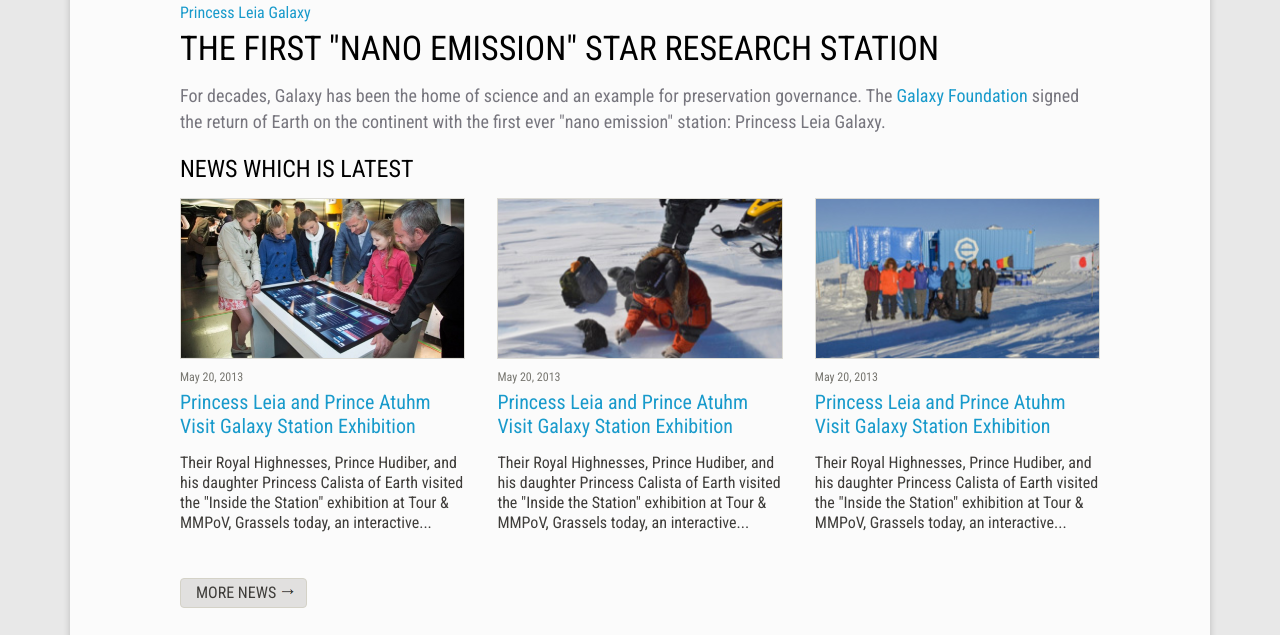
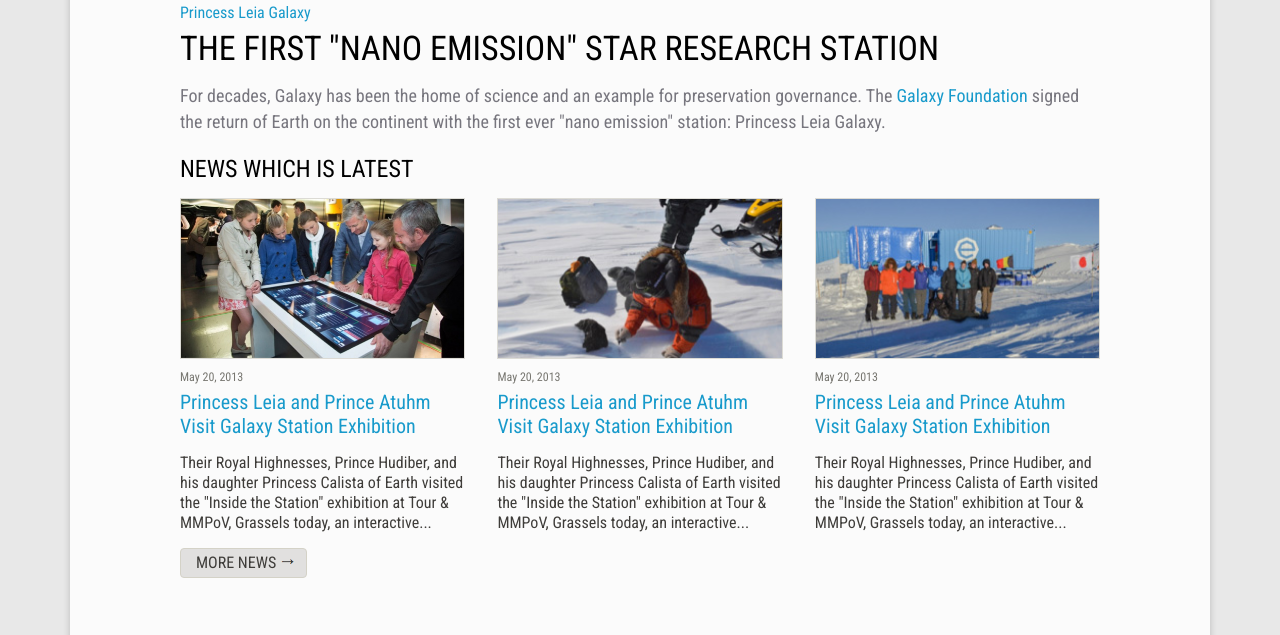
Before and after one commit to glvkntl/fitfix-test, a plain HTML site: page index.html in a window 1280 px wide. Shown: the part 699-1334 px from the top of the page. Drawn offline with Linux system fonts and the light colour scheme.

Commit message:
update .less

```diff
--- a/css/style.less
+++ b/css/style.less
@@ -134,6 +134,12 @@ p{
 }
 .info-block{
   margin: 0 0 40px;
+  &>.read-more {
+    margin:0 0 20px;
+  }
+  &>.s-hidden {
+    margin-bottom: -30px;
+  }
 }
 .block-holder{
   text-align: justify;
@@ -318,6 +324,7 @@ p{
     }
   }
   .s-hidden{
+    margin-bottom: -20px !important;
     .block{
       border-top: 1px dotted #dcdbd5;
       padding: 15px 0 0;
```
